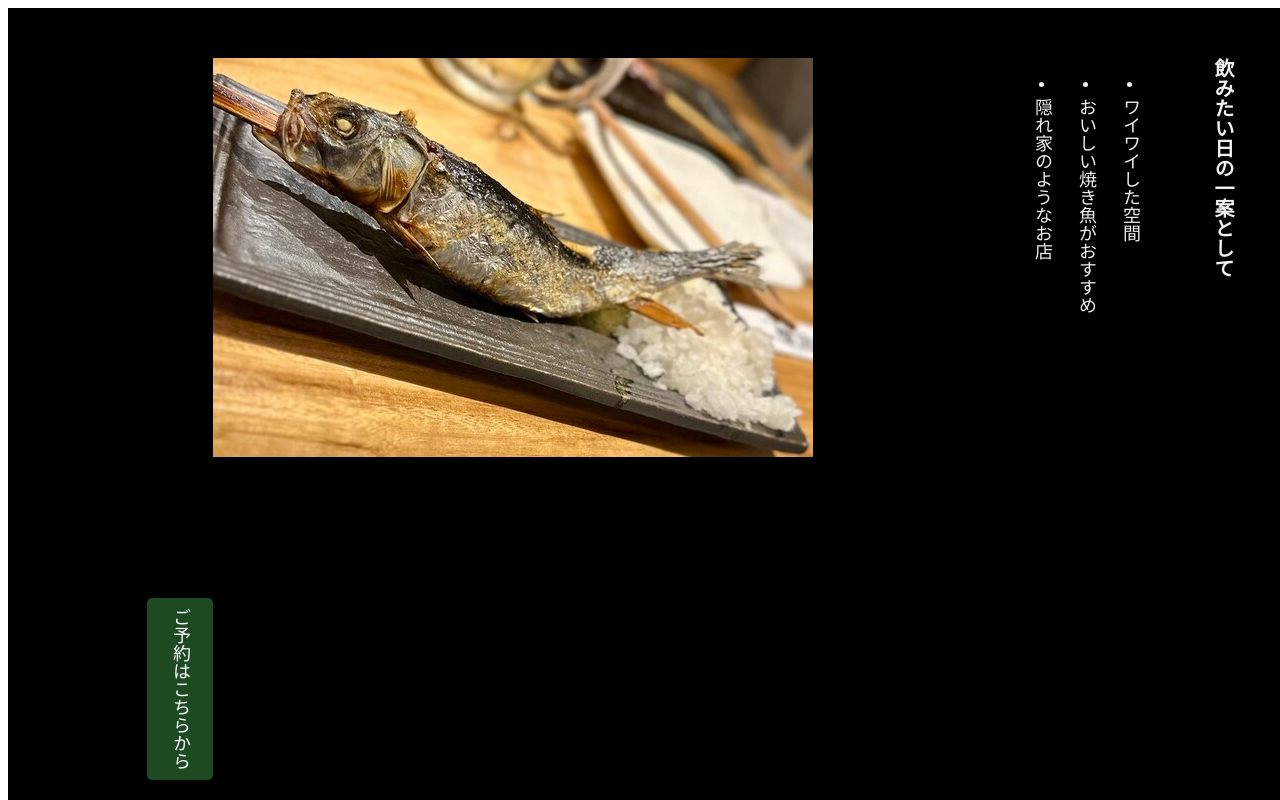
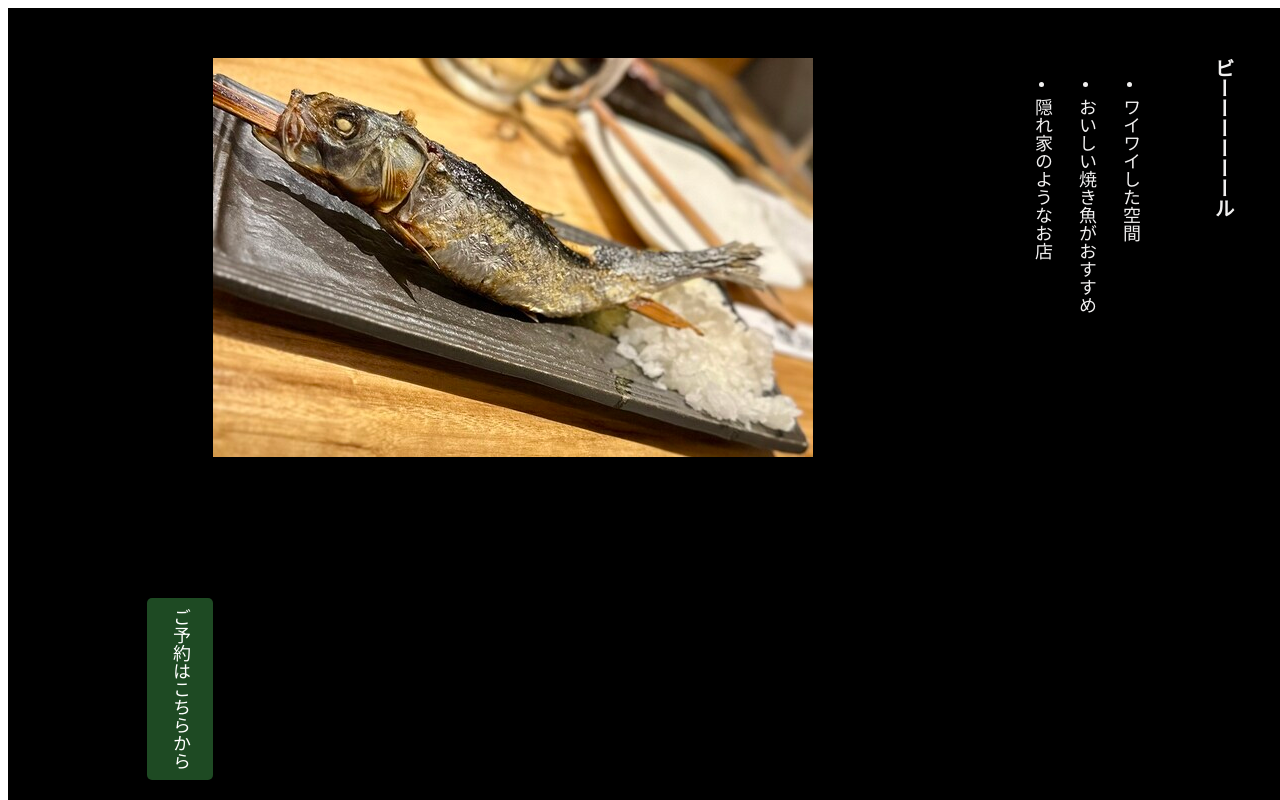
Before and after one commit to hashimoto-wan/html-wan, a plain HTML site: page index.html in a window 1280 px wide. Shown: the top 800 px of the page. Drawn offline with Linux system fonts and the light colour scheme.

Commit message:
ビーーーーール

```diff
--- a/index.html
+++ b/index.html
@@ -12,7 +12,7 @@
     <div class="container">
         <header>
             <div class="contain">
-                <h1>飲みたい日の一案として</h1>
+                <h1>ビーーーーーール</h1>
                 <nav>
                     <ul class="shop" id="shop">
                         <br><br>
```
